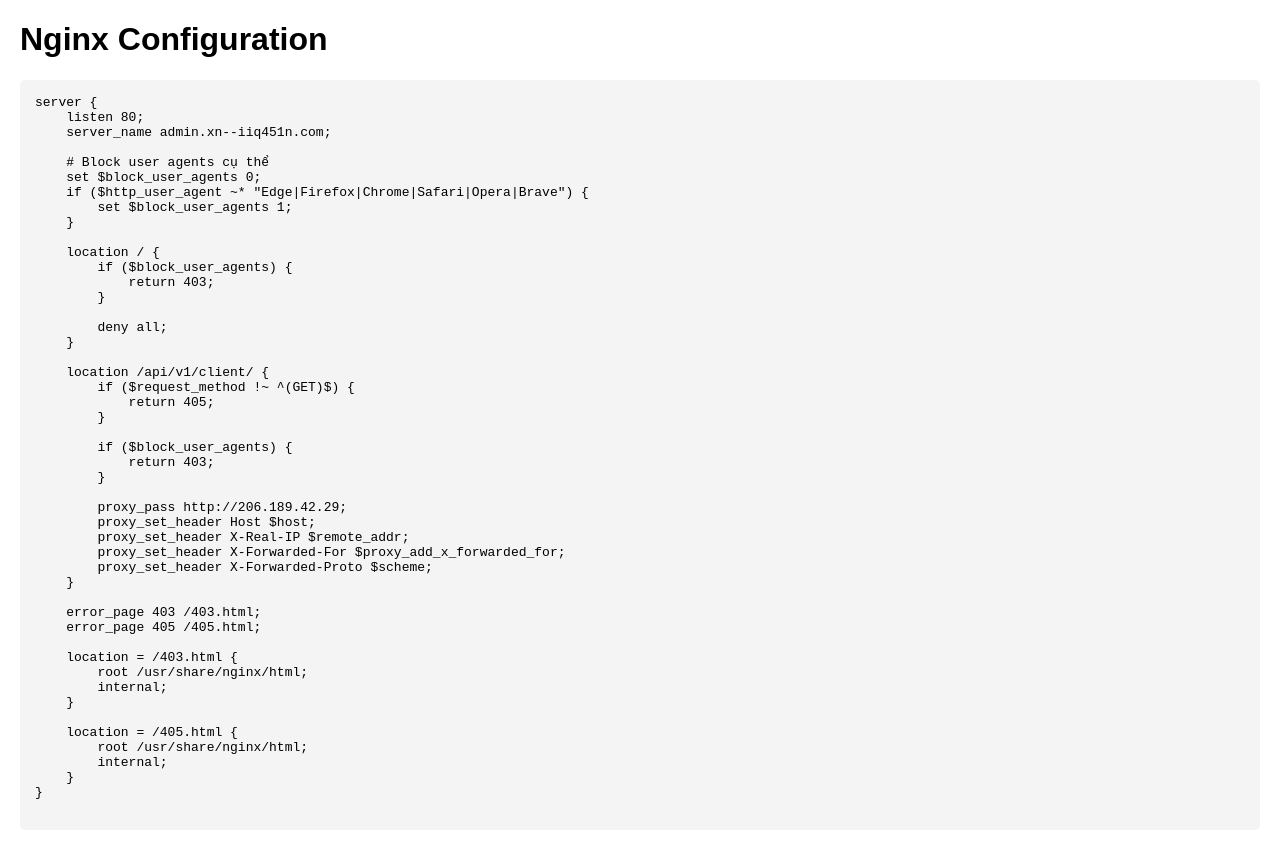
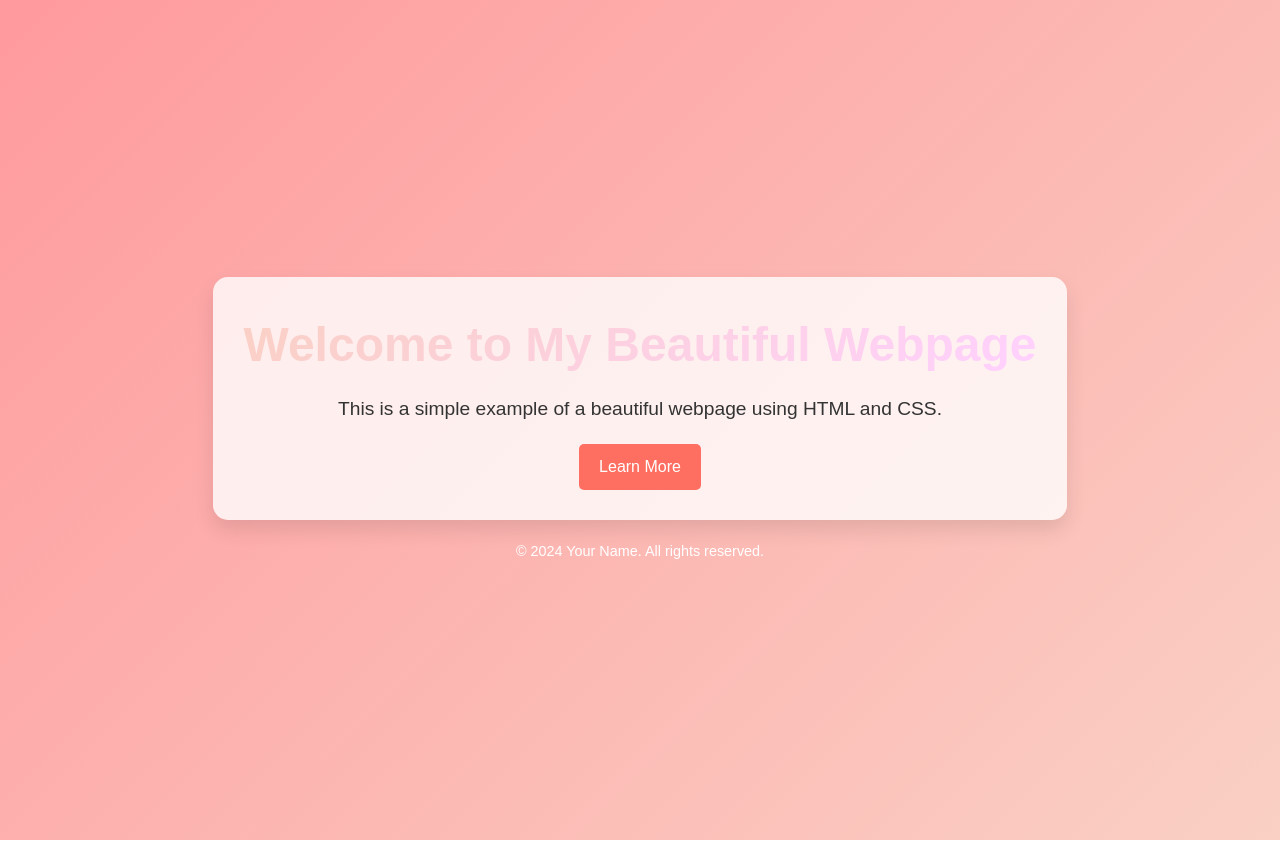
Before and after one commit to Phamtuananhh2k5/demo, a plain HTML site: page index.html in a window 1280 px wide. Drawn offline with Linux system fonts and the light colour scheme.

Commit message:
Update index.html

```diff
--- a/index.html
+++ b/index.html
@@ -3,69 +3,78 @@
 <head>
     <meta charset="UTF-8">
     <meta name="viewport" content="width=device-width, initial-scale=1.0">
-    <title>Nginx Configuration</title>
+    <title>Beautiful Webpage</title>
     <style>
+        /* Reset some basic styles */
+        body, h1, h2, h3, p, ul {
+            margin: 0;
+            padding: 0;
+        }
+
         body {
-            font-family: Arial, sans-serif;
-            margin: 20px;
+            font-family: 'Arial', sans-serif;
+            background: linear-gradient(135deg, #ff9a9e 0%, #fad0c4 100%);
+            color: #333;
+            line-height: 1.6;
+            min-height: 100vh;
+            display: flex;
+            align-items: center;
+            justify-content: center;
+            flex-direction: column;
+            padding: 20px;
         }
-        pre {
-            background-color: #f4f4f4;
-            padding: 15px;
+
+        h1 {
+            font-size: 3rem;
+            margin-bottom: 10px;
+            background: linear-gradient(135deg, #fad0c4 0%, #ffd1ff 100%);
+            -webkit-background-clip: text;
+            -webkit-text-fill-color: transparent;
+        }
+
+        .container {
+            background: rgba(255, 255, 255, 0.8);
+            padding: 30px;
+            border-radius: 15px;
+            box-shadow: 0 10px 20px rgba(0, 0, 0, 0.1);
+            text-align: center;
+        }
+
+        p {
+            font-size: 1.2rem;
+            margin-bottom: 20px;
+        }
+
+        .btn {
+            display: inline-block;
+            padding: 10px 20px;
+            font-size: 1rem;
+            color: #fff;
+            background-color: #ff6f61;
             border-radius: 5px;
-            overflow-x: auto;
+            text-decoration: none;
+            transition: background-color 0.3s ease;
+        }
+
+        .btn:hover {
+            background-color: #ff4b47;
+        }
+
+        footer {
+            margin-top: 20px;
+            font-size: 0.9rem;
+            color: #fff;
         }
     </style>
 </head>
 <body>
-    <h1>Nginx Configuration</h1>
-    <pre><code>server {
-    listen 80;
-    server_name admin.xn--iiq451n.com;
-
-    # Block user agents cụ thể
-    set $block_user_agents 0;
-    if ($http_user_agent ~* "Edge|Firefox|Chrome|Safari|Opera|Brave") {
-        set $block_user_agents 1;
-    }
-
-    location / {
-        if ($block_user_agents) {
-            return 403;
-        }
-
-        deny all;
-    }
-
-    location /api/v1/client/ {
-        if ($request_method !~ ^(GET)$) {
-            return 405;
-        }
-
-        if ($block_user_agents) {
-            return 403;
-        }
-
-        proxy_pass http://206.189.42.29;
-        proxy_set_header Host $host;
-        proxy_set_header X-Real-IP $remote_addr;
-        proxy_set_header X-Forwarded-For $proxy_add_x_forwarded_for;
-        proxy_set_header X-Forwarded-Proto $scheme;
-    }
-
-    error_page 403 /403.html;
-    error_page 405 /405.html;
-
-    location = /403.html {
-        root /usr/share/nginx/html;
-        internal;
-    }
-
-    location = /405.html {
-        root /usr/share/nginx/html;
-        internal;
-    }
-}
-    </code></pre>
+    <div class="container">
+        <h1>Welcome to My Beautiful Webpage</h1>
+        <p>This is a simple example of a beautiful webpage using HTML and CSS.</p>
+        <a href="#" class="btn">Learn More</a>
+    </div>
+    <footer>
+        &copy; 2024 Your Name. All rights reserved.
+    </footer>
 </body>
 </html>
```
